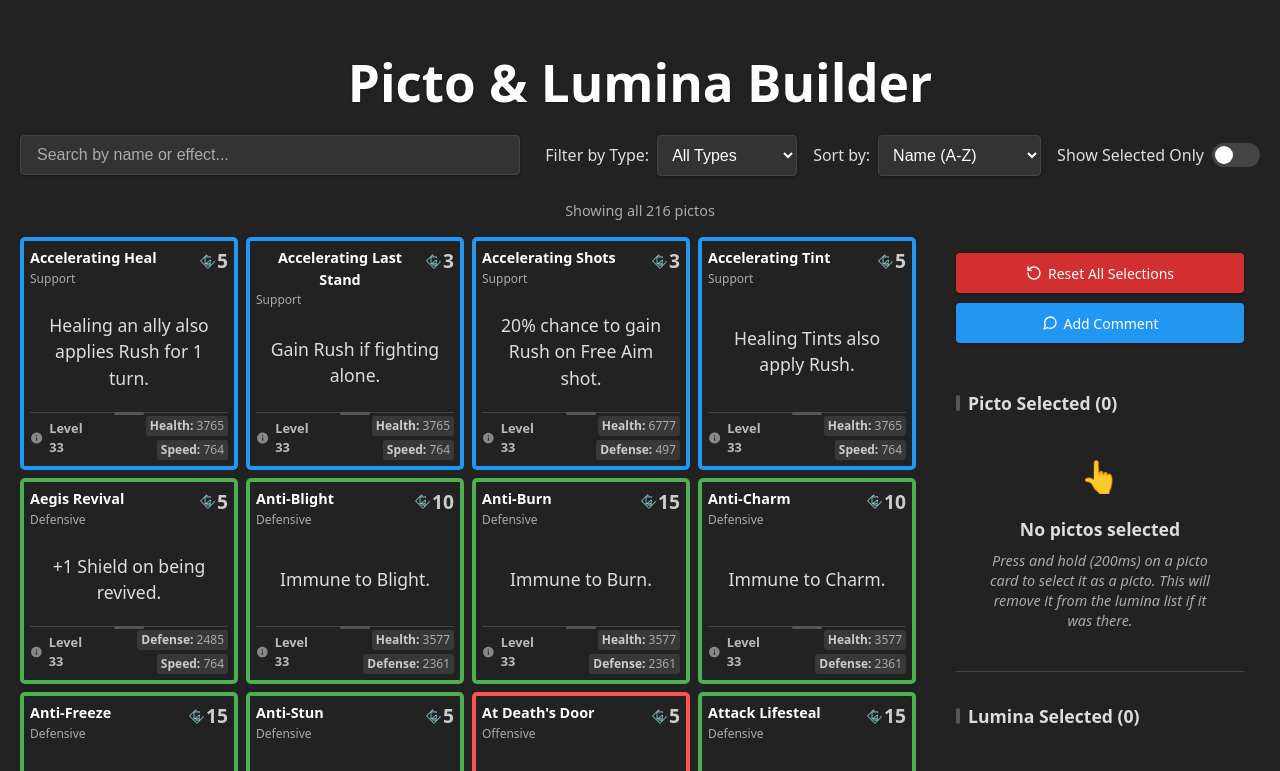
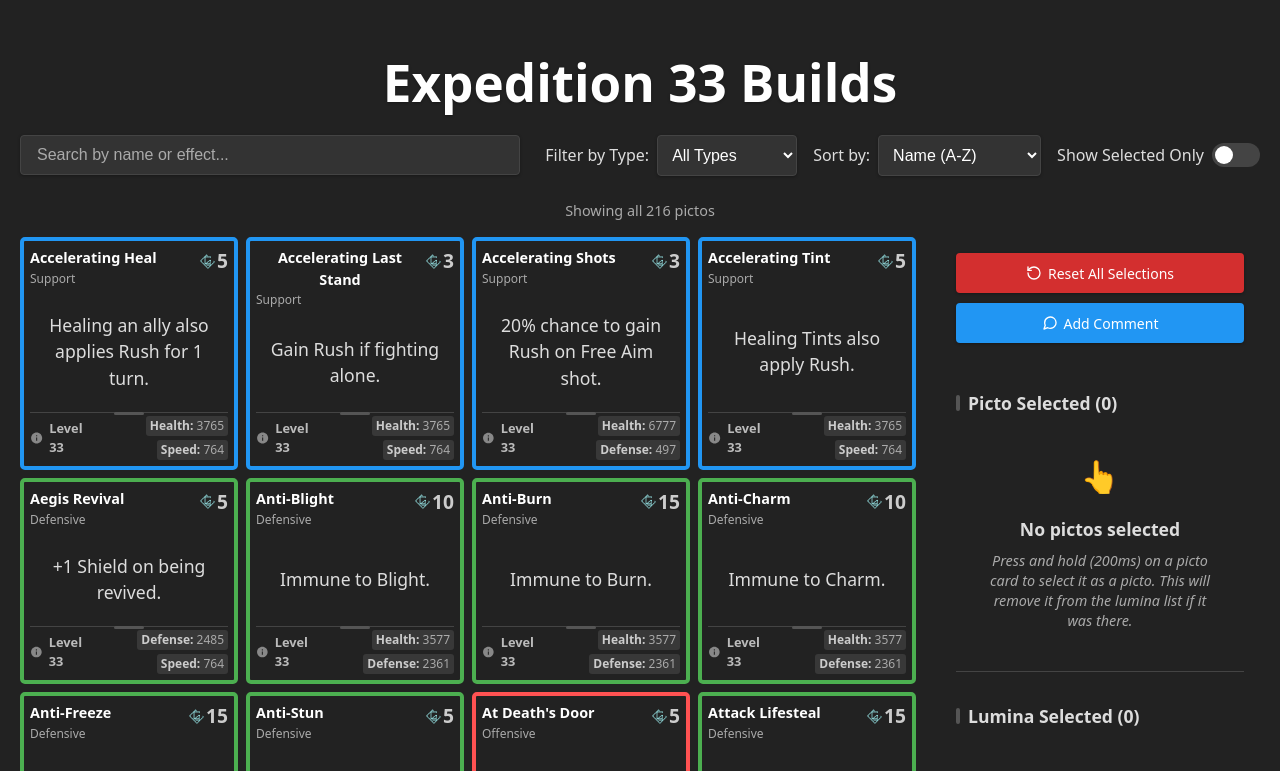
Before and after one commit to fmarlats/picto-builder, a Vue app: page / in a window 1280 px wide. Shown: the top 771 px of the page. Built offline with nearby package versions, Linux system fonts and the light colour scheme.

Commit message:
feat(index.html, App.vue): update title to 'Expedition 33 Builds' and replace favicon with PNG

```diff
--- a/index.html
+++ b/index.html
@@ -2,9 +2,9 @@
 <html lang="en">
   <head>
     <meta charset="UTF-8" />
-    <link rel="icon" type="image/svg+xml" href="/vite.svg" />
+    <link rel="icon" type="image/png" href="/favicon.png" />
     <meta name="viewport" content="width=device-width, initial-scale=1.0" />
-    <title>Vite + Vue + TS</title>
+    <title>Expedition 33 Builds</title>
   </head>
   <body>
     <div id="app"></div>
--- a/src/App.vue
+++ b/src/App.vue
@@ -416,7 +416,7 @@ const filteredPictos = computed(() => {
 
 <template>
   <div class="container">
-    <h1>Picto & Lumina Builder</h1>
+    <h1>Expedition 33 Builds</h1>
 
     <div class="filters-container" :class="{ 'hidden-on-mobile': isPanelVisible }">
       <div class="search-container">
```
Also changed, not shown: public/favicon.png (added).
